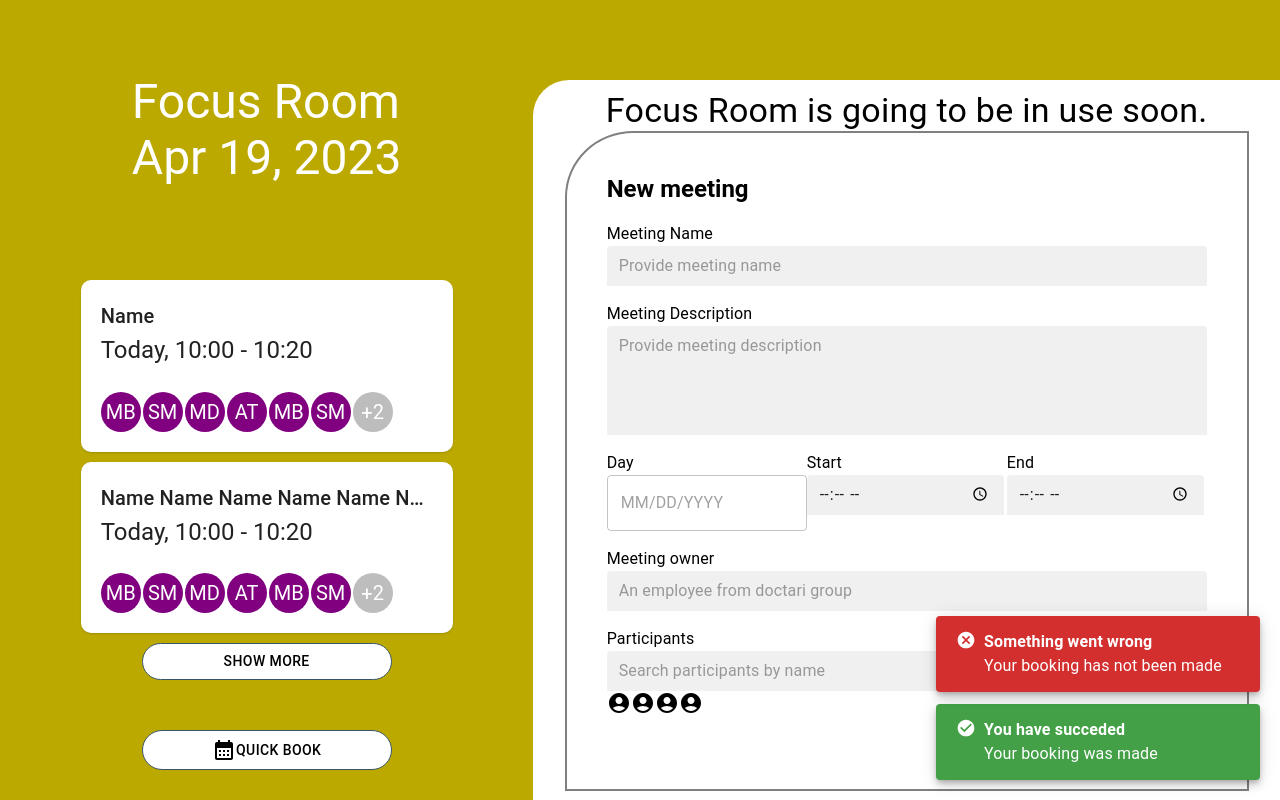
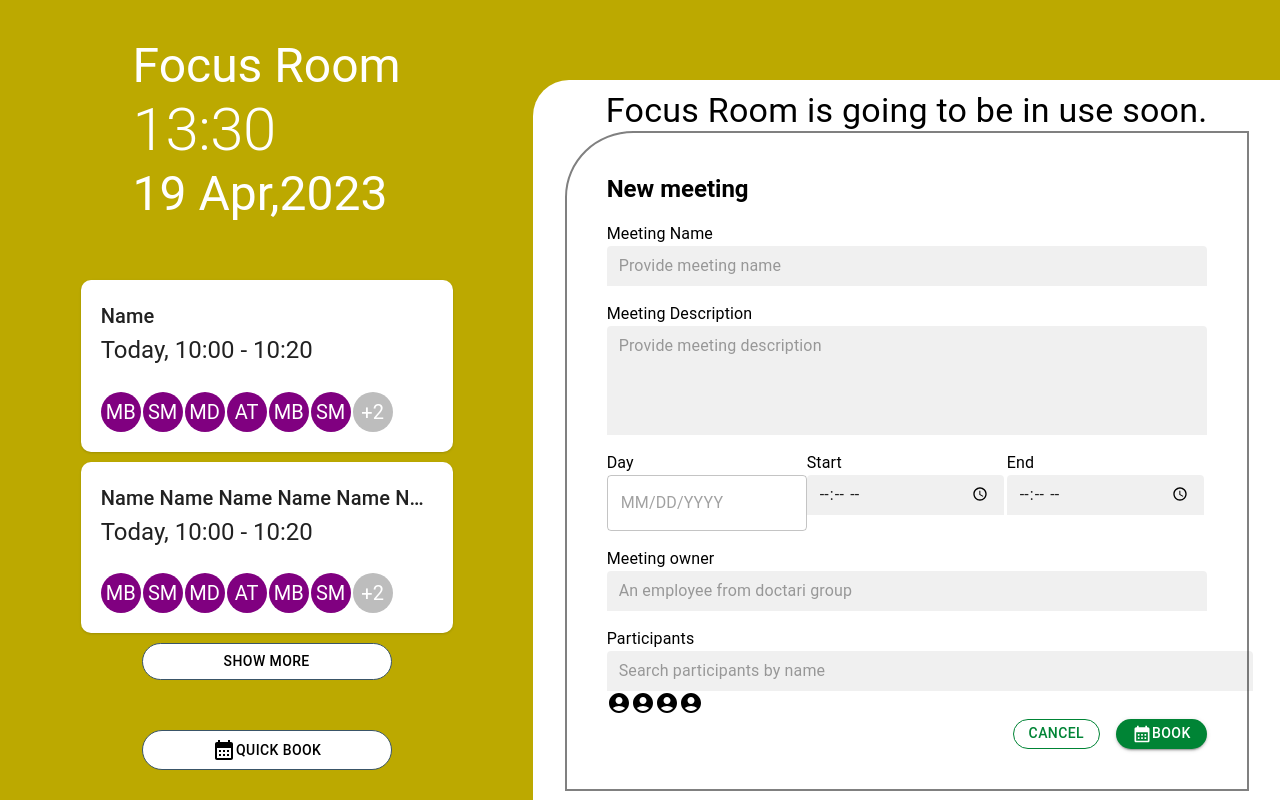
Before and after one commit to robert-szalkai/meeting-rooms-booking, a React (Create React App) app: page / in a window 1280 px wide. Built offline with nearby package versions, Linux system fonts and the light colour scheme.

Commit message:
Implemented dayjs into the clock and date

```diff
--- a/src/App.tsx
+++ b/src/App.tsx
@@ -11,7 +11,7 @@ function App() {
             <SnackbarProvider
                 anchorOrigin={{ horizontal: "right", vertical: "bottom" }}
                 style={{display:"flex", alignItems:"start" }}
-                autoHideDuration={100000}
+                autoHideDuration={1000}
             >
                 <MainRouter />
             </SnackbarProvider>
--- a/src/components/TabletApp/LeftSide/Clock/Clock.tsx
+++ b/src/components/TabletApp/LeftSide/Clock/Clock.tsx
@@ -1,17 +1,19 @@
 import { Typography } from "@mui/material";
 import React, { useEffect, useState } from "react";
+import dayjs from "dayjs";
 
 const Clock = () => {
     const [time, setTime] = useState("");
     const getTime = () => {
-      const today = new Date();
-        let currentTime:string= today.getHours() + ":" + today.getMinutes();
+        const currentTime = dayjs().format("HH:mm").toString();
         setTime(currentTime);
     };
 
-    useEffect(()=>{setInterval(
-      () => getTime(),
-      30000)},[])
+    useEffect(() => {
+        const clock = setInterval(() => getTime(), 1000);
+        return () =>
+            clearInterval(clock);
+    }, []);
 
     return <Typography variant="h2">{time}</Typography>;
 };
--- a/src/components/TabletApp/LeftSide/LeftSide.tsx
+++ b/src/components/TabletApp/LeftSide/LeftSide.tsx
@@ -1,31 +1,17 @@
-import React, { useState } from "react";
+import React from "react";
 import { Box } from "@mui/system";
 import { Typography, Button } from "@mui/material";
 import UpcomingCards from "./UpcomingCards/UpcomingCards";
 import CalendarMonthIcon from "@mui/icons-material/CalendarMonth";
 import Clock from "./Clock/Clock";
+import dayjs from 'dayjs'
 interface iLeftSide {
     roomName: string;
 }
 
 const LeftSide = ({ roomName }: iLeftSide) => {
-    let currDate = new Date();
-    let hoursMin;
 
-    if (currDate.getMinutes() < 10) {
-        hoursMin = currDate.getHours() + ":0" + currDate.getMinutes();
-    } else {
-        hoursMin = currDate.getHours() + ":" + currDate.getMinutes();
-    }
-
-    const options: Intl.DateTimeFormatOptions = {
-        day: "numeric",
-        month: "short",
-        year: "numeric",
-    };
-
-    const formattedDate: string = currDate.toLocaleDateString("en-US", options);
-    const [time, setTime] = useState(hoursMin);
+    const formattedDate = dayjs().format("DD MMM,YYYY").toString();
 
     return (
         <Box
--- a/src/components/TabletApp/TabletApp.tsx
+++ b/src/components/TabletApp/TabletApp.tsx
@@ -1,11 +1,9 @@
-import { Box,Container} from "@mui/system";
 import React, { useEffect, useState } from "react";
 import COLORS from "../../constants/CustomColors";
 import LeftSide from "./LeftSide/LeftSide";
 import RightSide from "./RightSide/RightSide";
 import Grid from "@mui/material/Grid";
 import {spawnToast} from "../../utils/Toast";
-import {Typography} from "@mui/material";
 const TabletApp = () => {
     const colorStates = [COLORS.GREEN, COLORS.YELLOW, COLORS.RED];
 
@@ -13,8 +11,8 @@ const TabletApp = () => {
     const [roomName, setRoomName] = useState("Focus Room");
 
   useEffect(() => {
-    spawnToast("You have succeded","Your booking was made",true)
-    spawnToast("Something went wrong","Your booking has not been made",false)
+    spawnToast("You have succeded","Your booking was made","success")
+    spawnToast("Something went wrong","Your booking has not been made","error")
     }, [])
 
     return (
--- a/src/utils/Toast.tsx
+++ b/src/utils/Toast.tsx
@@ -5,14 +5,8 @@ import React from "react";
 export const spawnToast = (
     title: string,
     message: string,
-    successful: boolean
+    toastType: "success" | "error"
 ) => {
-    if (successful)
         enqueueSnackbar(<ToastMessage title={title} message={message} />, {
-            variant: "success",
-        });
-    else
-        enqueueSnackbar(<ToastMessage title={title} message={message} />, {
-            variant: "error",
-        });
+            variant: toastType})
 };
--- a/src/utils/ToastMessage/ToastMessage.tsx
+++ b/src/utils/ToastMessage/ToastMessage.tsx
@@ -2,14 +2,18 @@ import React from "react";
 import { Box } from "@mui/system";
 import { Typography } from "@mui/material";
 
-interface iToastMessage{
-    title: string,
-    message: string,
-  }
-
-const ToastMessage = ({title, message}:  iToastMessage) => {
-    return(<Box><Typography sx={{fontWeight: 'bold'}}>{title}</Typography><Typography>{message}</Typography></Box>)
-
+interface iToastMessage {
+    title: string;
+    message: string;
 }
 
+const ToastMessage = ({ title, message }: iToastMessage) => {
+    return (
+        <Box>
+            <Typography sx={{ fontWeight: "bold" }}>{title}</Typography>
+            <Typography>{message}</Typography>
+        </Box>
+    );
+};
+
 export default ToastMessage;
```
